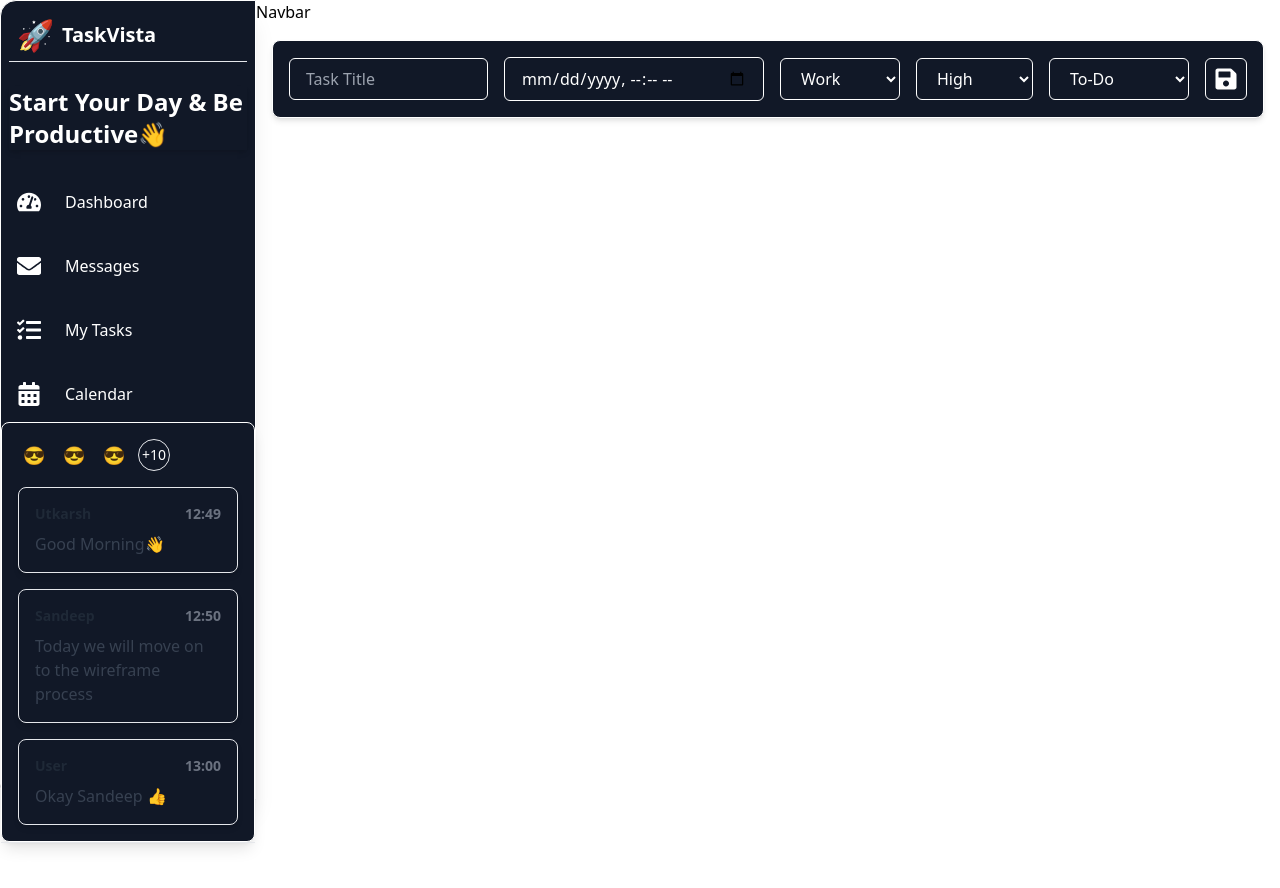
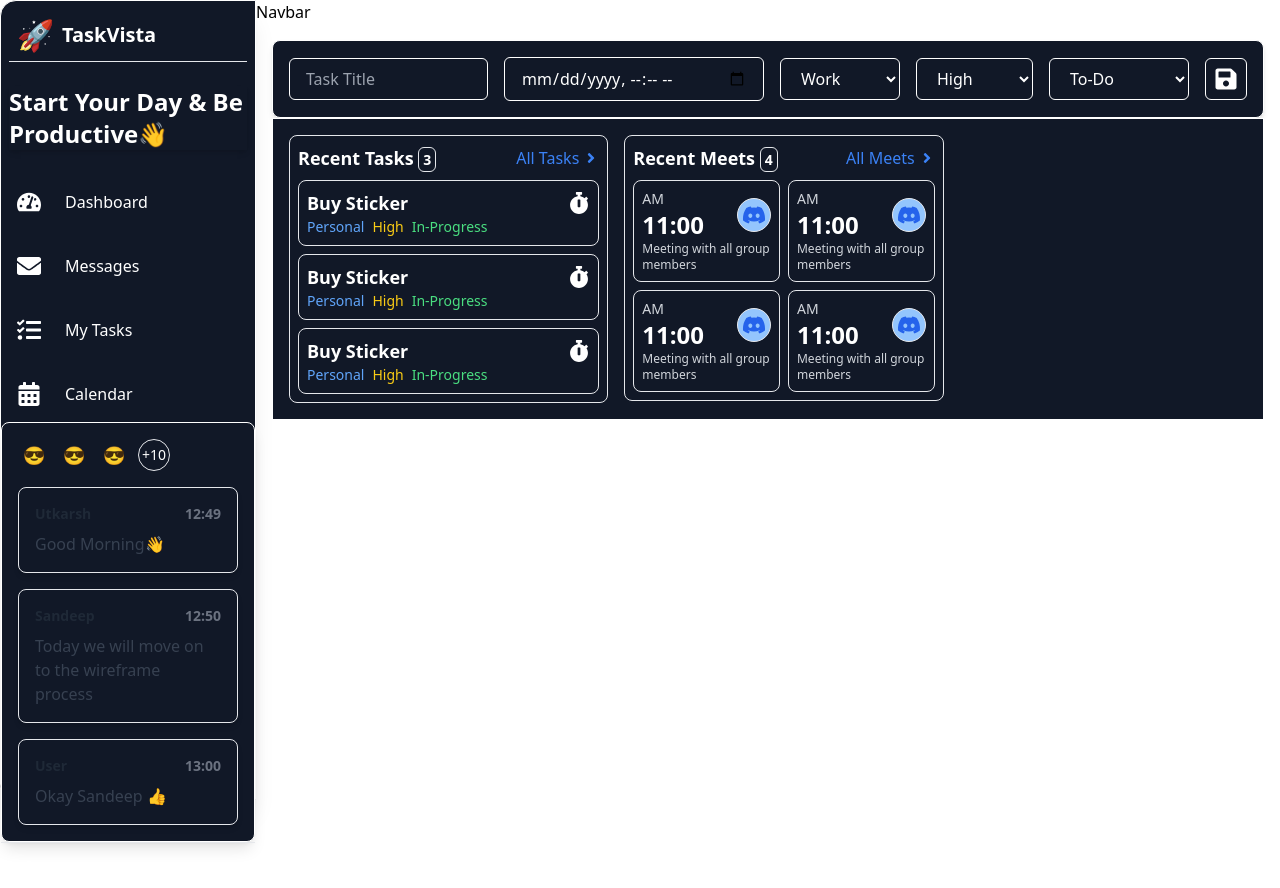
Before and after one commit to PRANITA9106/B41_WEB_069_FRONTENT_GURUS, a React (Vite) app in the folder client/: page / in a window 1280 px wide. Shown: the top 888 px of the page. Built offline with nearby package versions, Linux system fonts and the light colour scheme.

Commit message:
Recent Task && Recent Meetings UI

```diff
--- a/client/src/App.jsx
+++ b/client/src/App.jsx
@@ -2,6 +2,7 @@ import './App.css';
 import AddTask from './Components/AddTask';
 import Sidebar from './Components/Sidebar';
 import Navbar from './Components/Navbar';
+import Tasks from './Components/Tasks';
 
 function App() {
   return (
@@ -9,15 +10,14 @@ function App() {
       <div className="flex h-screen">
         {/* Sidebar */}
         <Sidebar />
-
-        {/* Main Content */}
         <div className="flex-1 flex flex-col">
           {/* Navbar */}
           <Navbar />
 
-          {/* Routes for content */}
+          {/* content */}
           <div className="p-4 flex-1 overflow-auto">
             <AddTask />
+            <Tasks />
           </div>
 
         </div>
--- /dev/null
+++ b/client/src/Components/RecentMeeting.jsx
@@ -0,0 +1,73 @@
+import { Link } from 'react-router-dom';
+import { FaAngleRight } from 'react-icons/fa';
+import { FaDiscord } from 'react-icons/fa6';
+
+export default function RecentMeeting() {
+  return (
+    <div className='border p-2 rounded-lg'>
+      <div className='flex justify-between items-center mb-2'>
+        <p className='text-lg font-semibold'>
+          Recent Meets <span className='text-sm font-bold px-[4px] py-[2px] border rounded-md '>4</span>
+        </p>
+        <div>
+          <Link to='/all-tasks' className='flex items-center text-blue-500 hover:text-blue-700'>
+            All Meets <FaAngleRight className='ml-1' />
+          </Link>
+        </div>
+      </div>
+
+      <div className='grid grid-cols-2 gap-2'>
+        <div className='border rounded-lg p-2'>
+          <div className='flex justify-between items-center '>
+            <div>
+              <p className='text-sm text-gray-300'>AM</p>
+              <p className='text-2xl font-bold'>11:00</p>
+            </div>
+            <div className='text-blue-600 border rounded-full p-1 bg-blue-300'>
+              <FaDiscord size={24} />
+            </div>
+          </div>
+          <p className='text-gray-300  text-xs'>Meeting with all group members</p>
+        </div>
+        <div className='border rounded-lg p-2'>
+          <div className='flex justify-between items-center '>
+            <div>
+              <p className='text-sm text-gray-300'>AM</p>
+              <p className='text-2xl font-bold'>11:00</p>
+            </div>
+            <div className='text-blue-600 border rounded-full p-1 bg-blue-300'>
+              <FaDiscord size={24} />
+            </div>
+          </div>
+          <p className='text-gray-300  text-xs'>Meeting with all group members</p>
+        </div>
+        <div className='border rounded-lg p-2'>
+          <div className='flex justify-between items-center '>
+            <div>
+              <p className='text-sm text-gray-300'>AM</p>
+              <p className='text-2xl font-bold'>11:00</p>
+            </div>
+            <div className='text-blue-600 border rounded-full p-1 bg-blue-300'>
+              <FaDiscord size={24} />
+            </div>
+          </div>
+          <p className='text-gray-300  text-xs'>Meeting with all group members</p>
+        </div>
+        <div className='border rounded-lg p-2'>
+          <div className='flex justify-between items-center '>
+            <div>
+              <p className='text-sm text-gray-300'>AM</p>
+              <p className='text-2xl font-bold'>11:00</p>
+            </div>
+            <div className='text-blue-600 border rounded-full p-1 bg-blue-300'>
+              <FaDiscord size={24} />
+            </div>
+          </div>
+          <p className='text-gray-300  text-xs'>Meeting with all group members</p>
+        </div>
+      </div>
+
+
+    </div>
+  );
+}
--- /dev/null
+++ b/client/src/Components/RecentTask.jsx
@@ -0,0 +1,66 @@
+import { Link } from 'react-router-dom';
+import { FaStopwatch } from 'react-icons/fa';
+import { FaAngleRight } from 'react-icons/fa';
+
+export default function RecentTask() {
+  return (
+    <div className='border p-2 rounded-lg'>
+      <div className='flex justify-between items-center mb-2'>
+        <p className='text-lg font-semibold'>
+          Recent Tasks <span className='text-sm font-bold px-[4px] py-[2px] border rounded-md '>3</span>
+        </p>
+        <div>
+          <Link to='/all-tasks' className='flex items-center text-blue-500 hover:text-blue-700'>
+            All Tasks <FaAngleRight className='ml-1' />
+          </Link>
+        </div>
+      </div>
+
+      <div className='flex flex-col gap-2'>
+
+        <div className='border rounded-lg p-2'>
+          <div className='flex justify-between items-center'>
+            <p className='text-lg font-bold '>Buy Sticker</p>
+            <div className=''>
+              <FaStopwatch size={22} />
+            </div>
+          </div>
+          <div className='flex gap-2 text-sm text-gray-500'>
+            <p className='text-blue-400  rounded-md'>Personal</p>
+            <p className='text-yellow-400  rounded-md'>High</p>
+            <p className='text-green-400 rounded-md'>In-Progress</p>
+          </div>
+        </div>
+        <div className='border rounded-lg p-2'>
+          <div className='flex justify-between items-center'>
+            <p className='text-lg font-bold '>Buy Sticker</p>
+            <div className=''>
+              <FaStopwatch size={22} />
+            </div>
+          </div>
+          <div className='flex gap-2 text-sm text-gray-500'>
+            <p className='text-blue-400  rounded-md'>Personal</p>
+            <p className='text-yellow-400  rounded-md'>High</p>
+            <p className='text-green-400 rounded-md'>In-Progress</p>
+          </div>
+        </div>
+        <div className='border rounded-lg p-2'>
+          <div className='flex justify-between items-center'>
+            <p className='text-lg font-bold '>Buy Sticker</p>
+            <div className=''>
+              <FaStopwatch size={22} />
+            </div>
+          </div>
+          <div className='flex gap-2 text-sm text-gray-500'>
+            <p className='text-blue-400  rounded-md'>Personal</p>
+            <p className='text-yellow-400  rounded-md'>High</p>
+            <p className='text-green-400 rounded-md'>In-Progress</p>
+          </div>
+        </div>
+
+
+      </div>
+
+    </div>
+  );
+}
--- /dev/null
+++ b/client/src/Components/Tasks.jsx
@@ -0,0 +1,18 @@
+import { useContext } from 'react';
+import RecentTask from './RecentTask';
+import RecentMeeting from './RecentMeeting';
+import { ThemeContext } from '../Context/ThemeContext';
+
+export default function Tasks() {
+  const { themeMode } = useContext(ThemeContext)
+  return (
+    <div className={`${themeMode ? 'light' : 'dark'} flex flex-wrap gap-4 p-4 border`}>
+      <div className='w-full sm:w-1/2 md:w-1/3'>
+        <RecentTask />
+      </div>
+      <div className='w-full sm:w-1/2 md:w-1/3'>
+        <RecentMeeting />
+      </div>
+    </div>
+  );
+}
```
